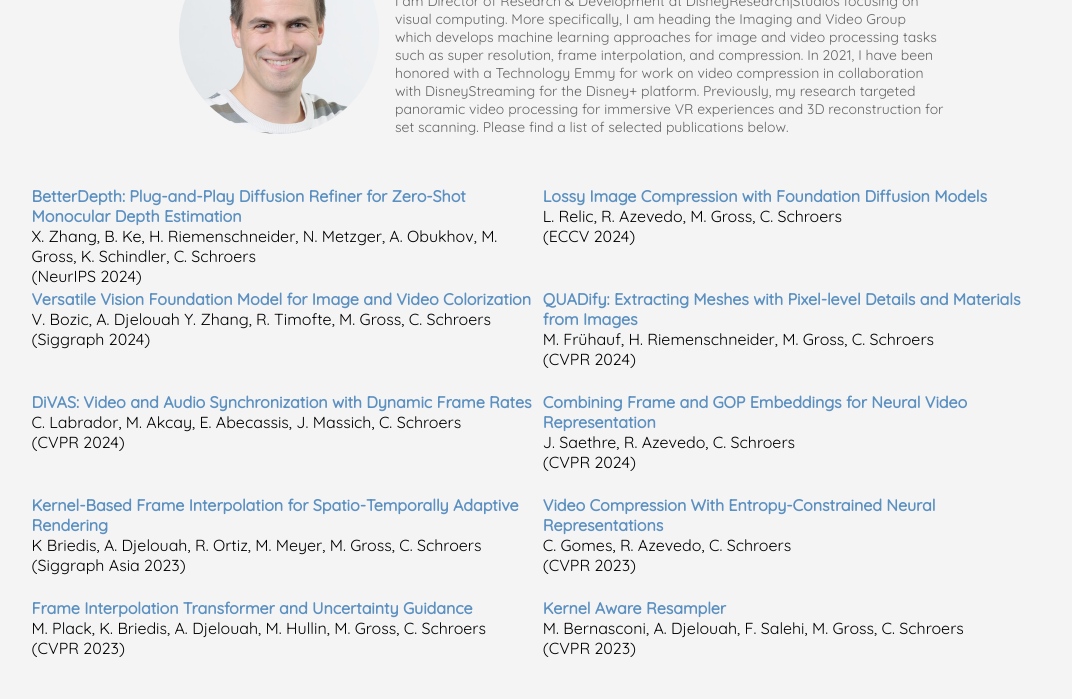
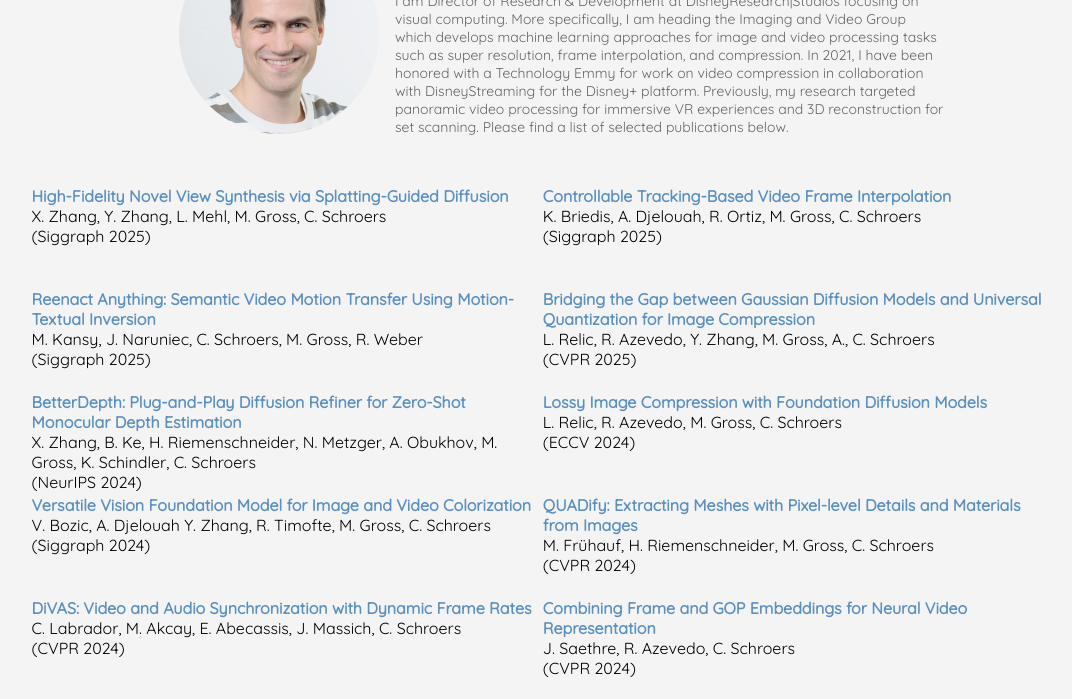
Before and after one commit to schroers-c/web, a plain HTML site: page index.html in a window 1280 px wide. Shown: the part 93-792 px from the top of the page, without its empty margins (78-1150 px from the left). Drawn offline with Linux system fonts and the light colour scheme.

Commit message:
Update index.html
updating most 2025 papers

```diff
--- a/index.html
+++ b/index.html
@@ -26,6 +26,34 @@
   <script type="text/javascript" src="bib.json"></script>
   <script>
     const books = [
+      {
+        title: 'High-Fidelity Novel View Synthesis via Splatting-Guided Diffusion',
+        author: 'X. Zhang, Y. Zhang, L. Mehl, M. Gross, C. Schroers',
+        conference: 'Siggraph 2025',
+        image: '#',
+        url_paper: 'https://arxiv.org/abs/2502.12752'
+      },
+      {
+        title: 'Controllable Tracking-Based Video Frame Interpolation',
+        author: 'K. Briedis, A. Djelouah, R. Ortiz, M. Gross, C. Schroers',
+        conference: 'Siggraph 2025',
+        image: '#',
+        url_paper: '#'
+      },
+      {
+        title: 'Reenact Anything: Semantic Video Motion Transfer Using Motion-Textual Inversion',
+        author: 'M. Kansy, J. Naruniec, C. Schroers, M. Gross, R. Weber',
+        conference: 'Siggraph 2025',
+        image: '#',
+        url_paper: 'https://arxiv.org/abs/2408.00458'
+      },
+      {
+        title: 'Bridging the Gap between Gaussian Diffusion Models and Universal Quantization for Image Compression',
+        author: 'L. Relic, R. Azevedo, Y. Zhang, M. Gross, A., C. Schroers',
+        conference: 'CVPR 2025',
+        image: '#',
+        url_paper: 'https://studios.disneyresearch.com/2025/06/09/bridging-the-gap-between-diffusion-models-and-universal-quantization-for-image-compression/'
+      },
       {
         title: 'BetterDepth: Plug-and-Play Diffusion Refiner for Zero-Shot Monocular Depth Estimation',
         author: 'X. Zhang, B. Ke, H. Riemenschneider, N. Metzger, A. Obukhov, M. Gross, K. Schindler, C. Schroers',
```
